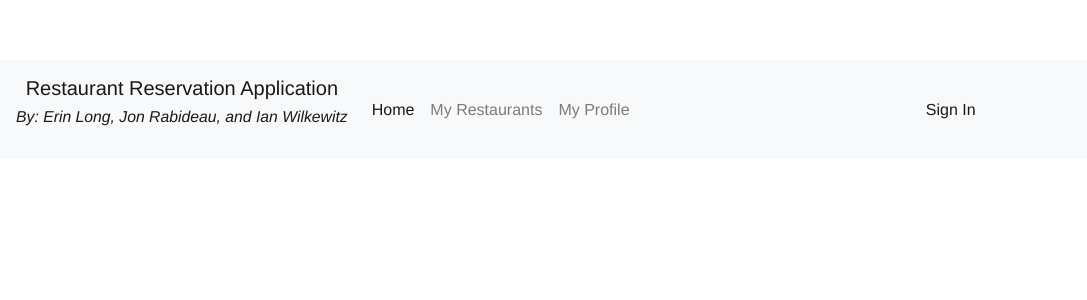
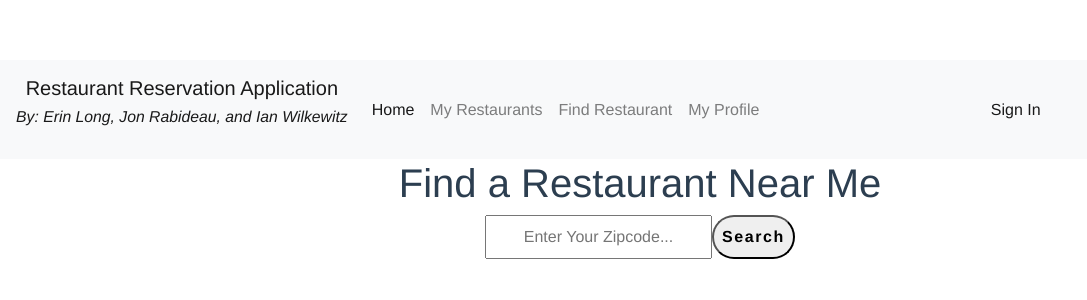
Before and after one commit to IWilkewitz/CIS371_ReservationApp, a Vue app: page /FeaturedRestaurants in a window 1280 px wide. Shown: the top 300 px of the page, without its empty margins (0-1087 px from the left). Built offline with nearby package versions, Linux system fonts and the light colour scheme.

Commit message:
Created FindRestaurants
Created FindRestaurants to allow users to search through restaurants based on their zipcode

```diff
--- a/package.json
+++ b/package.json
@@ -15,6 +15,7 @@
   "dependencies": {
     "@firebase/firestore-types": "^2.2.0",
     "@vue/cli": "^4.5.12",
+    "axios": "^0.21.1",
     "bootstrap": "^4.6.0",
     "bootstrap-vue": "^2.21.2",
     "core-js": "^3.6.5",
--- a/src/App.vue
+++ b/src/App.vue
@@ -23,6 +23,9 @@
           </li>
           <li class="nav-item">
             <a class="nav-link" href="MyRestaurant">My Restaurants</a>
+          </li>
+          <li class="nav-item">
+            <a class="nav-link" href="FeaturedRestaurants">Find Restaurant</a>
           </li>
           <li class="nav-item">
             <a class="nav-link" href="MyProfile">My Profile</a>
@@ -69,6 +72,7 @@
 import { Component, Vue } from "vue-property-decorator";
 import MyRestaurant from "./components/MyRestaurant.vue";
 import Home from "./components/Home.vue";
+import FeaturedRestaurants from "./components/FeaturedRestaurants.vue";
 import {
   FirebaseFirestore,
   QueryDocumentSnapshot,
@@ -80,12 +84,14 @@ import "bootstrap/dist/css/bootstrap.css";
 import "bootstrap-vue/dist/bootstrap-vue.css";
 import { FirebaseAuth, UserCredential } from "@firebase/auth-types";
 import { BootstrapVue, IconsPlugin } from "bootstrap-vue";
+
 @Component({
   components: {
     MyProfile,
     Login,
     MyRestaurant,
-    Home
+    Home,
+    FeaturedRestaurants
   },
 })
 export default class App extends Vue {
--- a/src/app-routing.ts
+++ b/src/app-routing.ts
@@ -2,6 +2,7 @@ import Vue from "vue";
 import VueRouter, { RouteConfig } from "vue-router";
 import Login from "./components/Login.vue";
 import MyProfile from "./components/MyProfile.vue";
+import FeaturedRestaurants from "./components/FeaturedRestaurants.vue";
 import Home from "./components/Home.vue";
 import MyRestaurant from "./components/MyRestaurant.vue";
 import EditAccountDetails from "./components/EditAccountDetails.vue";
@@ -36,7 +37,14 @@ const myRoutes: Array<RouteConfig> = [
     name: "Home",
     path: "/Home",
     component: Home,
+  },
+
+  {
+    name: "FeaturedRestaurants",
+    path: "/FeaturedRestaurants",
+    component: FeaturedRestaurants,
   }
+
 ];
 
 export const AppRouter = new VueRouter({
--- /dev/null
+++ b/src/components/FeaturedRestaurants.vue
@@ -0,0 +1,80 @@
+<template>
+    <div id="featured-restaurants">
+        <h1>Find a Restaurant Near Me</h1>
+        <input type="input" v-model="userSearch" placeholder="Enter Your Zipcode..."/>
+        <button type="button" id="findRestaurant" v-on:click="findRestaurant()">Search</button>
+        <br/>
+        <br/>
+        <div id="Cards" v-for="(z, pos) in restaurantData" :key="pos">
+            <div id="results">
+                <h4>{{z.restaurant_name}}</h4>
+                <h5>Phone Number: {{z.restaurant_phone}}</h5>
+                <h5>Address: {{z.address.street}}</h5>
+                <button type="button" id="markAsFavorite" v-on:click="markAsFavorite()">Mark As Favorite</button>
+                <button type="button" id="makeReservation" v-on:click="makeReservation()">Make Reservation</button>
+            </div>
+        </div>
+
+    </div>
+</template>
+
+<script lang="ts">
+
+import { Component, Vue } from "vue-property-decorator";
+import "bootstrap/dist/css/bootstrap.css";
+import "bootstrap-vue/dist/bootstrap-vue.css";
+import axios from 'axios';
+import { AxiosResponse } from 'axios';
+import { FirebaseAuth } from "@firebase/auth-types";
+import {
+  FirebaseFirestore,
+  QueryDocumentSnapshot,
+  QuerySnapshot,
+} from "@firebase/firestore-types";
+
+interface Restaurant {
+  name: string;
+  photo: string;
+  awards: string;
+  rating: number;
+  openNow: string;
+}
+
+
+@Component
+export default class FeaturedRestaurants extends Vue {
+    readonly $appDB!: FirebaseFirestore;
+    readonly $appAuth!: FirebaseAuth;
+    readonly $router!: any;
+    private restaurantData: Restaurant[] = [];
+    private userSearch = "";
+
+    findRestaurant() {
+        var url = 'https://us-restaurant-menus.p.rapidapi.com/restaurants/zip_code/' + this.userSearch;
+        axios.get(url, {
+           params: {page: '1', zipcode: this.userSearch},
+            headers: {
+                'x-rapidapi-key': 'f9aad7740emsh7bd03e23dc92856p1d233bjsn098eae4d44ca',
+                'x-rapidapi-host': 'us-restaurant-menus.p.rapidapi.com'
+            },
+        })
+        .then((r:AxiosResponse) =>{
+            this.restaurantData = r.data.result.data
+        })
+        console.log(this.restaurantData);
+    }
+
+}
+</script>
+
+
+<style>
+
+#Cards {
+    margin: 1em;
+    display: inline-block;
+    flex-direction: column;
+    border: solid;
+    border-radius: 1em;
+}
+</style>
--- a/src/components/Login.vue
+++ b/src/components/Login.vue
@@ -91,6 +91,7 @@ export default class Login extends Vue {
 	padding-bottom: 1rem;
 	padding-left: 1rem;
     display:inline-block;
+
 }
 
 h3 {
--- a/src/components/MyProfile.vue
+++ b/src/components/MyProfile.vue
@@ -42,7 +42,7 @@
         </div>
         <div id="account-details">
             <h3>My Account Details</h3>
-            <button type="button" id="edit" v-on:click="edit">Edit My Account Details</button>
+            <button type="button" id="edit" v-on:click="edit">Edit My Account</button>
             <br/>
             <label>Name:</label>
             <br/>
```
Also changed, not shown: 1 other file (tests, documents, lock files or other folders).
